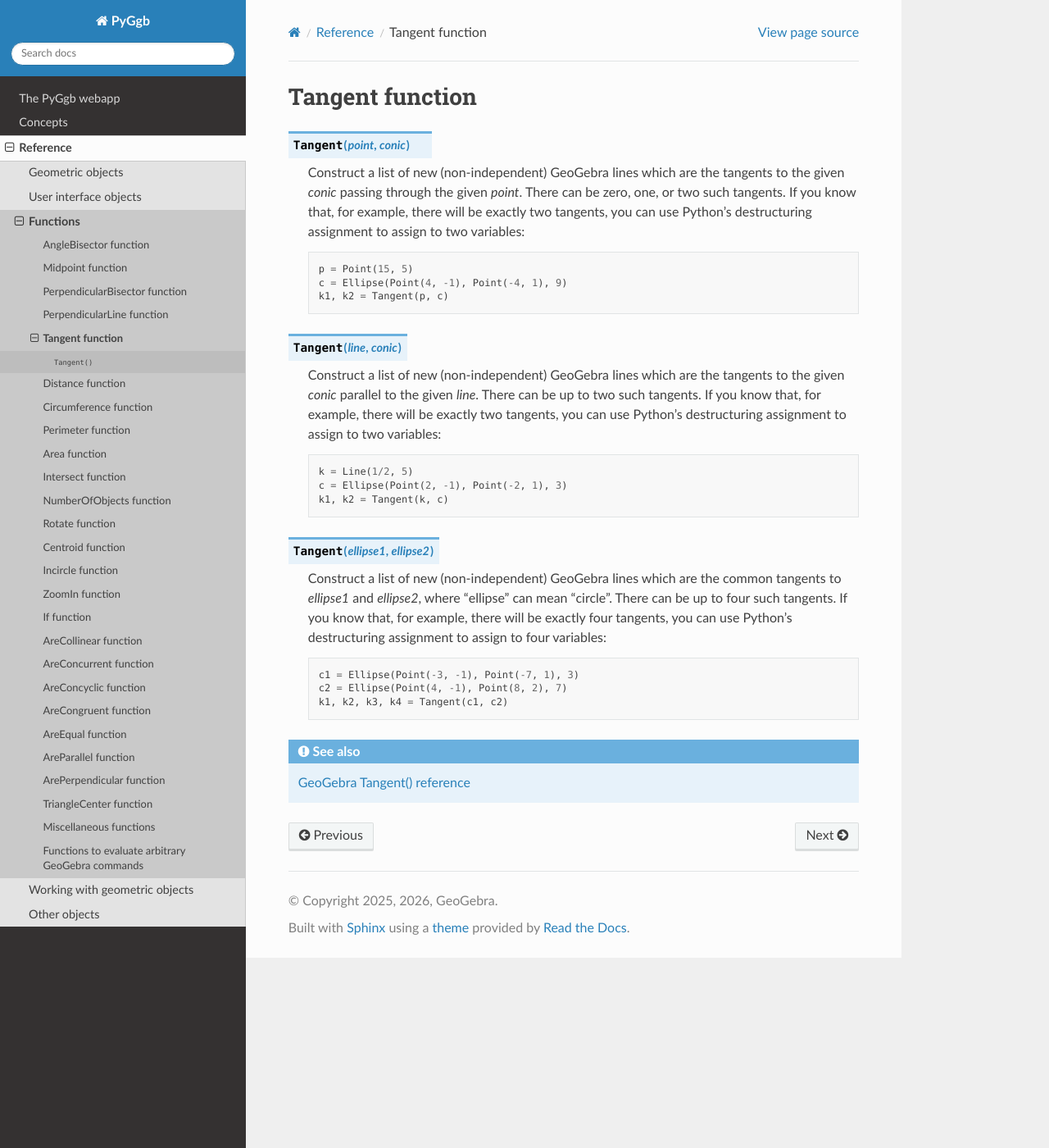
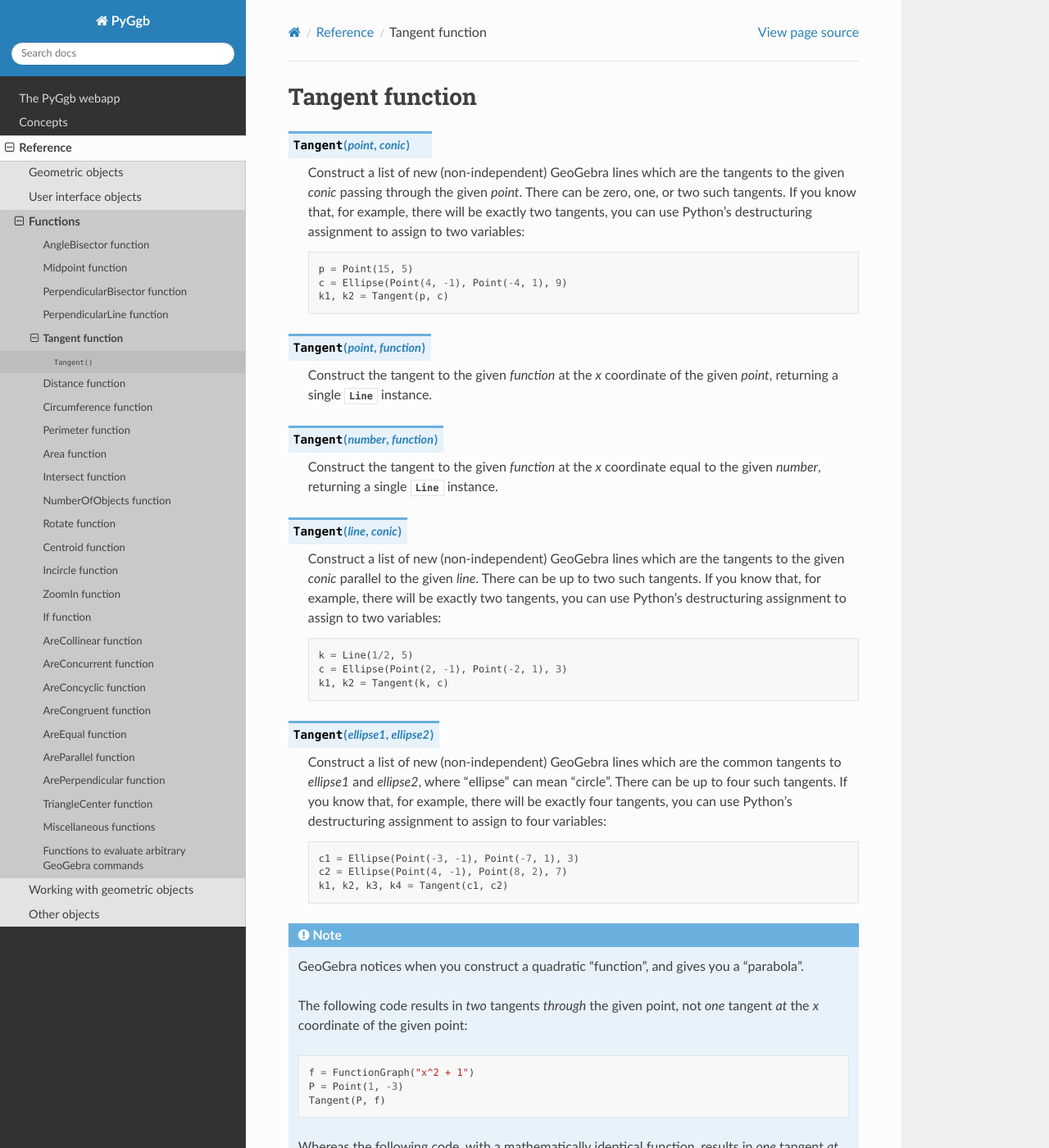
Before and after one commit to bennorth/pyggb, a Sphinx documentation site: the page built from doc/source/reference/functions/tangent.rst, in a window 1280 px wide and 1400 px high. Shown: the whole window at 82% size. Built offline with Sphinx 7.4.7 and the Read the Docs theme 3.1.0, drawn with Linux system fonts in a browser that asks for light colours; some of the changed text lies outside the part shown.

Commit message:
Update docs

```diff
--- a/doc/source/reference/functions/tangent.rst
+++ b/doc/source/reference/functions/tangent.rst
@@ -14,6 +14,19 @@ Tangent function
       p = Point(15, 5)
       c = Ellipse(Point(4, -1), Point(-4, 1), 9)
       k1, k2 = Tangent(p, c)
+
+.. py:function:: Tangent(point, function)
+   :noindex:
+
+   Construct the tangent to the given *function* at the *x* coordinate
+   of the given *point*, returning a single :py:class:`Line` instance.
+
+.. py:function:: Tangent(number, function)
+   :noindex:
+
+   Construct the tangent to the given *function* at the *x* coordinate
+   equal to the given *number*, returning a single :py:class:`Line`
+   instance.
 
 .. py:function:: Tangent(line, conic)
    :noindex:
@@ -46,6 +59,34 @@ Tangent function
       c2 = Ellipse(Point(4, -1), Point(8, 2), 7)
       k1, k2, k3, k4 = Tangent(c1, c2)
 
+
+.. note::
+
+   GeoGebra notices when you construct a quadratic "function", and
+   gives you a "parabola".
+
+   The following code results in *two* tangents *through* the given
+   point, not *one* tangent *at* the *x* coordinate of the given
+   point:
+
+   .. code-block:: python
+
+      f = FunctionGraph("x^2 + 1")
+      P = Point(1, -3)
+      Tangent(P, f)
+
+   Whereas the following code, with a mathematically identical
+   function, results in *one* tangent *at* the *x* coordinate of the
+   given point, because the expression is not recognised as a
+   quadratic:
+
+   .. code-block:: python
+
+      f = FunctionGraph("x^2 + (x^2 + 1)/(x^2 + 1)")
+      P = Point(1, -3)
+      Tangent(P, f)
+
+
 .. seealso::
 
    `GeoGebra Tangent() reference
```
